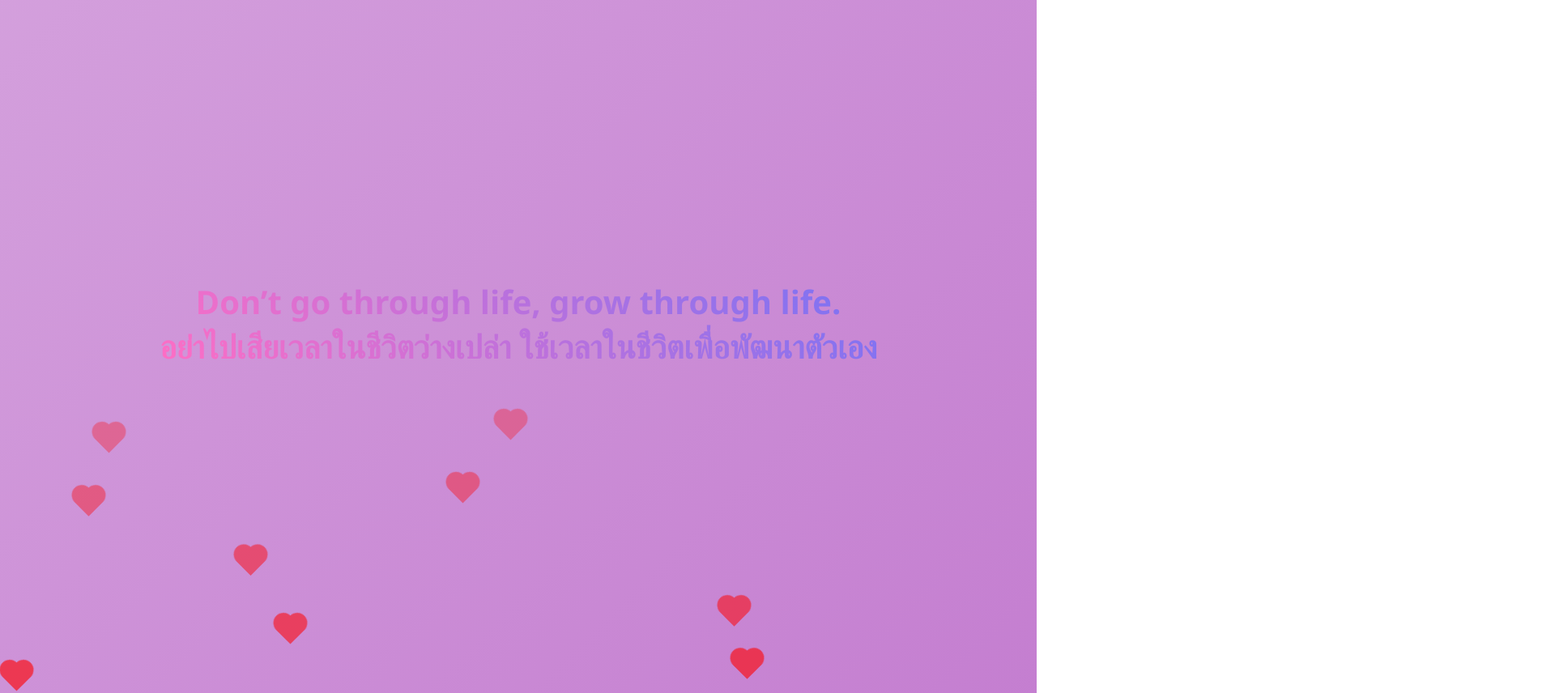
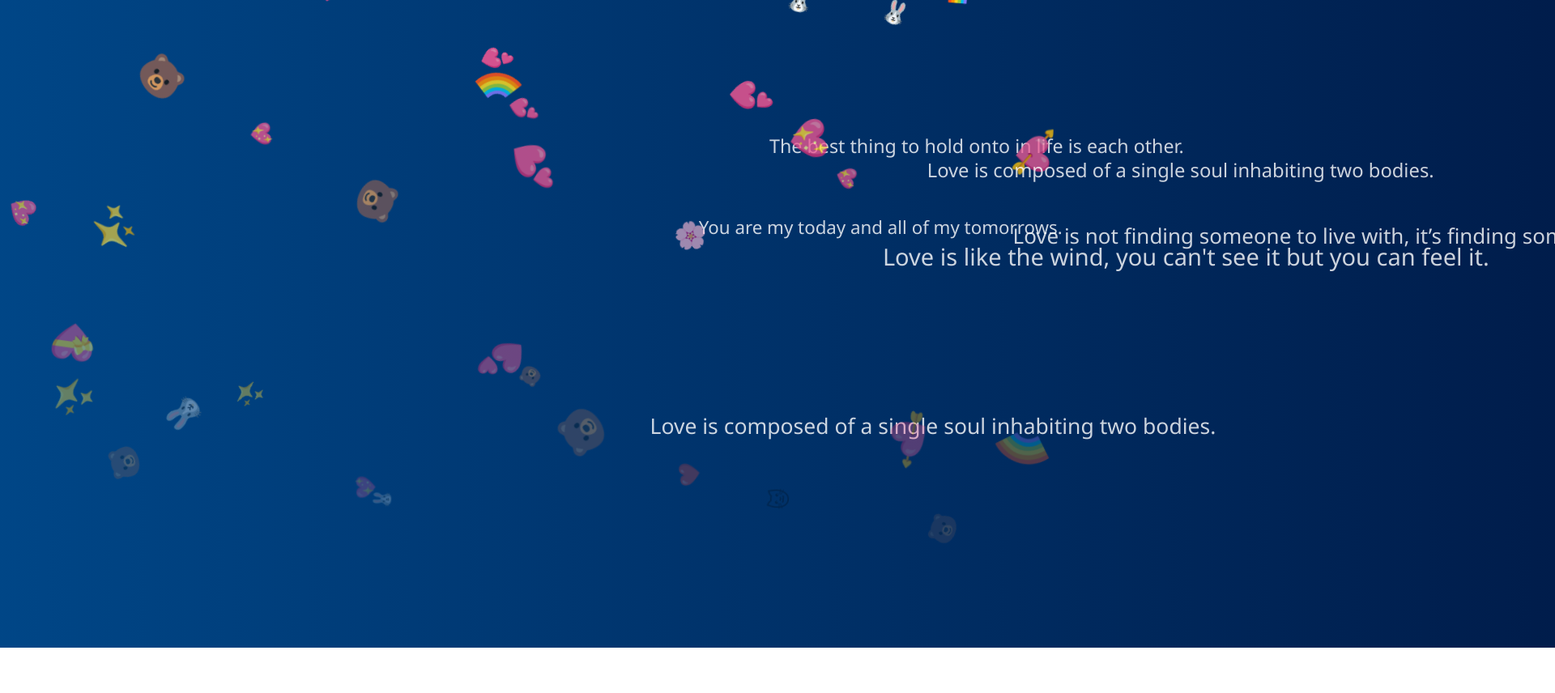
Before and after one commit to ANU-Nu/SUSU, a plain HTML site: page index.html in a window 1280 px wide. Shown: the top 856 px of the page at 81% size, 1920 px wide, since content can reach past the window. After the commit the page ends 800 px from the top, so only its background shows below. Drawn offline with Linux system fonts and the light colour scheme.

Commit message:
Update index.html

```diff
--- a/index.html
+++ b/index.html
@@ -3,80 +3,102 @@
 <head>
 <meta charset="UTF-8" />
 <meta name="viewport" content="width=device-width, initial-scale=1" />
-<title>ข้อความบอกรัก</title>
+<title>Love Emoji Rain</title>
 <style>
   body {
-    margin: 0; padding: 0; height: 100vh; overflow: hidden;
-    background: linear-gradient(135deg, #f3e5f5, #e1bee7, #ce93d8, #ba68c8);
-    background-size: 400% 400%;
-    animation: gradientBG 15s ease infinite;
-    display: flex;
-    justify-content: center;
-    align-items: center;
-    text-align: center;
-    flex-direction: column;
+    margin: 0;
+    padding: 0;
+    height: 100vh;
+    overflow: hidden;
+    background: linear-gradient(270deg, #000428, #004e92, #000428, #004e92);
+    background-size: 800% 800%;
+    animation: gradientBG 20s ease infinite;
     font-family: 'Segoe UI', Tahoma, Geneva, Verdana, sans-serif;
+    position: relative;
   }
+
   @keyframes gradientBG {
-    0% {background-position: 0% 50%;}
-    50% {background-position: 100% 50%;}
-    100% {background-position: 0% 50%;}
+    0% { background-position: 0% 50%; }
+    50% { background-position: 100% 50%; }
+    100% { background-position: 0% 50%; }
   }
-  h1 {
-    font-size: 2.5em;
-    background: linear-gradient(45deg, #ff6ec4, #7873f5);
-    -webkit-background-clip: text;
-    -webkit-text-fill-color: transparent;
-    animation: colorChange 5s infinite alternate;
-    max-width: 90%;
+
+  .quote {
+    position: absolute;
+    white-space: nowrap;
+    color: #fff;
+    font-size: 24px;
+    opacity: 0.8;
+    animation: floatText 15s linear infinite;
   }
-  @keyframes colorChange {
-    0% {background-position: 0% 50%;}
-    100% {background-position: 100% 50%;}
+
+  @keyframes floatText {
+    0% { transform: translateX(100vw); }
+    100% { transform: translateX(-100%); }
   }
-  .heart {
+
+  .emoji {
     position: absolute;
-    width: 25px; height: 25px;
-    background: red;
-    transform: rotate(45deg);
-    animation: float 7s linear infinite;
+    user-select: none;
+    pointer-events: none;
+    animation-name: fallEmoji;
+    animation-timing-function: linear;
+    animation-iteration-count: infinite;
   }
-  .heart:before, .heart:after {
-    content: '';
-    position: absolute;
-    width: 25px; height: 25px;
-    background: red;
-    border-radius: 50%;
-  }
-  .heart:before {
-    top: -12.5px; left: 0;
-  }
-  .heart:after {
-    left: -12.5px; top: 0;
-  }
-  @keyframes float {
-    0% {transform: translateY(100vh) rotate(45deg); opacity: 1;}
-    100% {transform: translateY(-20vh) rotate(45deg); opacity: 0;}
+
+  @keyframes fallEmoji {
+    0% { transform: translateY(-50px) rotate(0deg); opacity: 1; }
+    100% { transform: translateY(100vh) rotate(360deg); opacity: 0; }
   }
 </style>
 </head>
 <body>
 
-<h1>
-  Don’t go through life, grow through life.<br/>
-อย่าไปเสียเวลาในชีวิตว่างเปล่า ใช้เวลาในชีวิตเพื่อพัฒนาตัวเอง
-</h1>
+<script>
+  const quotes = [
+    "Love is not finding someone to live with, it’s finding someone you can’t live without.",
+    "Love makes everything beautiful.",
+    "You are my today and all of my tomorrows.",
+    "In your smile, I see something more beautiful than the stars.",
+    "Love is like the wind, you can't see it but you can feel it.",
+    "Life is the flower for which love is the honey.",
+    "The best thing to hold onto in life is each other.",
+    "Love is composed of a single soul inhabiting two bodies.",
+    "Where there is love, there is life.",
+    "Love you not because of who you are, but because of who I am when I am with you."
+  ];
 
-<script>
-  function createHeart() {
-    const heart = document.createElement('div');
-    heart.classList.add('heart');
-    heart.style.left = Math.random() * 100 + 'vw';
-    heart.style.animationDuration = (5 + Math.random() * 5) + 's';
-    document.body.appendChild(heart);
-    setTimeout(() => heart.remove(), 7000);
+  const emojis = ['❤️', '💖', '💕', '💘', '💝', '🌸', '✨', '🐱', '🐰', '🐻', '🌟', '🌈'];
+
+  // ฟังก์ชันสร้างคำคมลอย
+  function createQuote() {
+    const quote = document.createElement('div');
+    quote.classList.add('quote');
+    quote.innerText = quotes[Math.floor(Math.random() * quotes.length)];
+    quote.style.top = Math.random() * 90 + 'vh';
+    quote.style.fontSize = (20 + Math.random() * 10) + 'px';
+    quote.style.animationDuration = (10 + Math.random() * 10) + 's';
+    document.body.appendChild(quote);
+    setTimeout(() => quote.remove(), 20000);
   }
-  setInterval(createHeart, 250);
+
+  // ฟังก์ชันสร้างอิโมจิตก
+  function createEmoji() {
+    const emoji = document.createElement('div');
+    emoji.classList.add('emoji');
+    emoji.innerText = emojis[Math.floor(Math.random() * emojis.length)];
+    emoji.style.left = Math.random() * 100 + 'vw';
+    emoji.style.fontSize = (20 + Math.random() * 30) + 'px';
+    emoji.style.animationDuration = (3 + Math.random() * 5) + 's';
+    document.body.appendChild(emoji);
+    setTimeout(() => emoji.remove(), 8000);
+  }
+
+  // สร้างคำคมทุก 800ms
+  setInterval(createQuote, 800);
+
+  // สร้างอิโมจิตกทุก 150ms เพื่อให้ดูเยอะและหลากหลาย
+  setInterval(createEmoji, 150);
 </script>
 
 </body>
```
